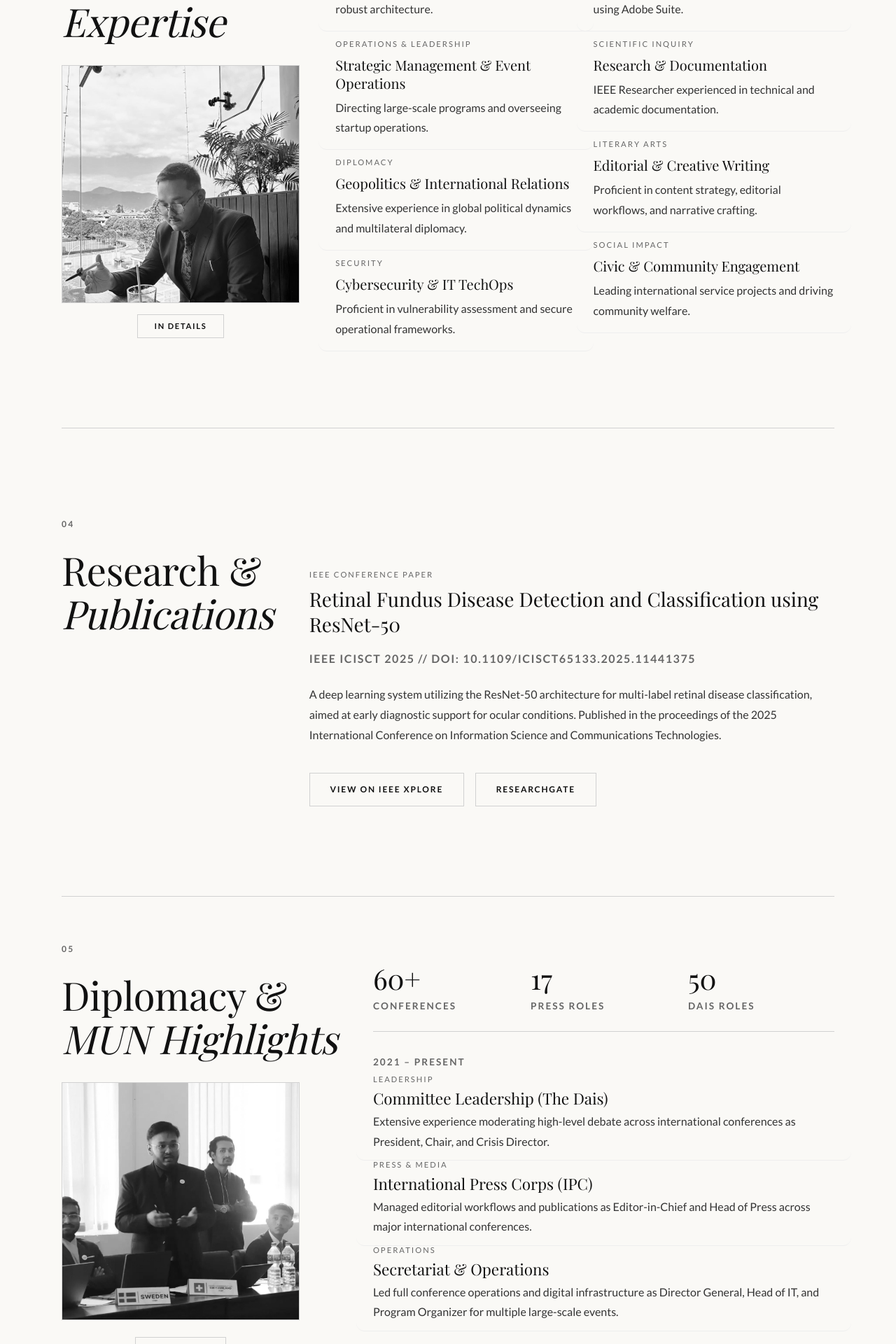
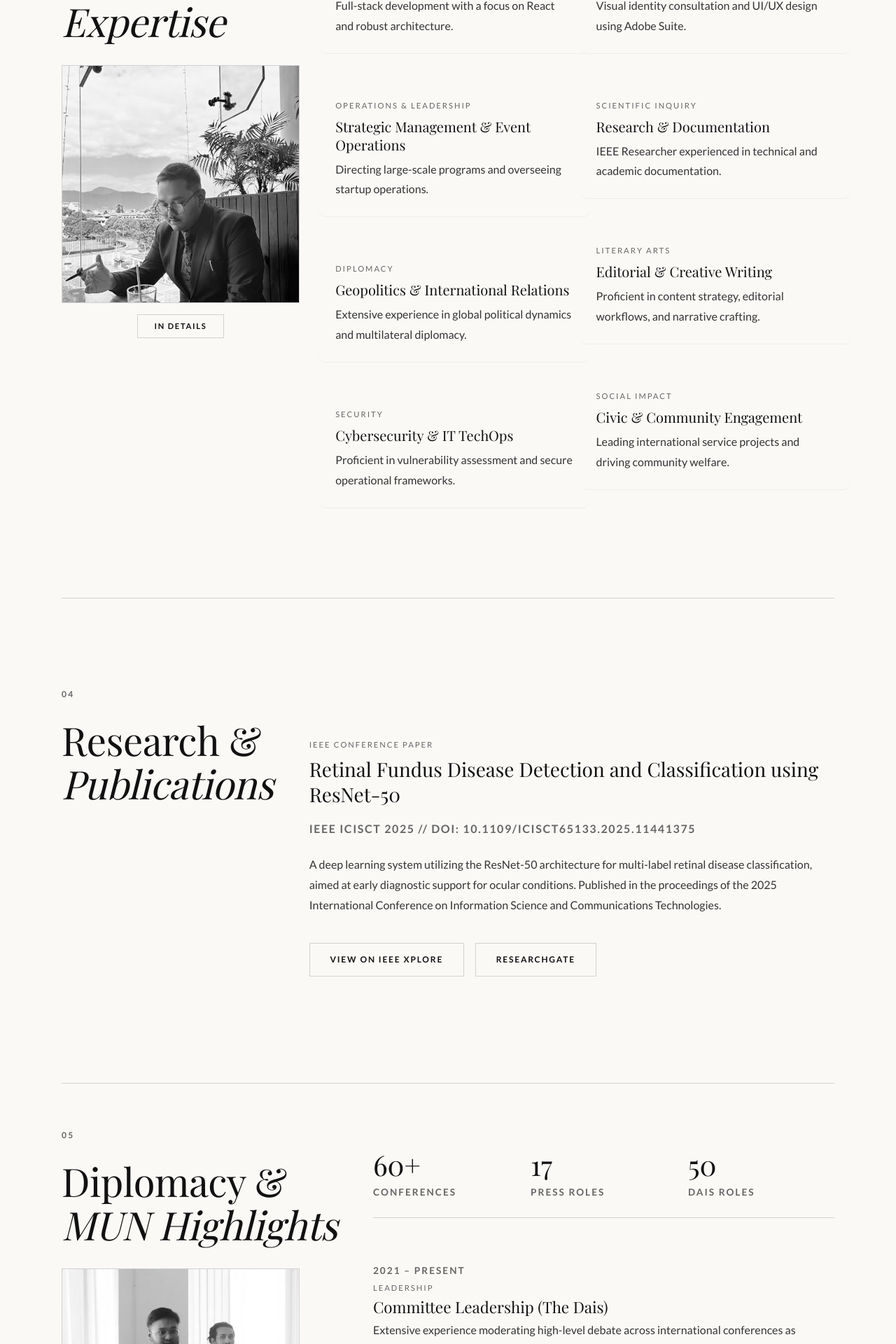
Before and after one commit to sujalbthapa/PortfolioWebsite, a React (Vite) app: page /details in a window 1280 px wide. Shown: the part 2157-4077 px from the top of the page at 70% size. Built offline with nearby package versions, Linux system fonts and the light colour scheme; a web font is replaced by a local one.

Commit message:
May 16 some gap changes

```diff
--- a/src/pages/Details.tsx
+++ b/src/pages/Details.tsx
@@ -164,10 +164,10 @@ const Details = () => {
             </div>
           }
         >
-          <div style={{ display: 'grid', gridTemplateColumns: '1fr 1fr', gap: '1.5rem' }}>
-            <div style={{ display: 'flex', flexDirection: 'column', gap: '1rem' }}>
+          <div style={{ display: 'grid', gridTemplateColumns: '1fr 1fr', gap: '2rem' }}>
+            <div style={{ display: 'flex', flexDirection: 'column', gap: '1.5rem' }}>
               {expertiseItems.slice(0, 4).map(item => (
-                <article key={item.id} className="article-card" style={{ borderBottom: '1px solid #eee', paddingBottom: '1rem' }}>
+                <article key={item.id} className="article-card" style={{ borderBottom: '1px solid #eee', paddingBottom: '1.5rem' }}>
                   <div className="article-category">{item.category}</div>
                   <h4 className="article-title" style={{ fontSize: '1.25rem', marginBottom: '0.5rem', lineHeight: '1.3' }}>{item.title}</h4>
                   <p className="body-text" style={{ color: allExpertiseExpanded ? 'var(--text-gray)' : 'var(--text-charcoal)' }}>
@@ -180,9 +180,9 @@ const Details = () => {
               ))}
             </div>
 
-            <div style={{ display: 'flex', flexDirection: 'column', gap: '1rem' }}>
+            <div style={{ display: 'flex', flexDirection: 'column', gap: '1.5rem' }}>
               {expertiseItems.slice(4).map(item => (
-                <article key={item.id} className="article-card" style={{ borderBottom: '1px solid #eee', paddingBottom: '1rem' }}>
+                <article key={item.id} className="article-card" style={{ borderBottom: '1px solid #eee', paddingBottom: '1.5rem' }}>
                   <div className="article-category">{item.category}</div>
                   <h4 className="article-title" style={{ fontSize: '1.25rem', marginBottom: '0.5rem', lineHeight: '1.3' }}>{item.title}</h4>
                   <p className="body-text" style={{ color: allExpertiseExpanded ? 'var(--text-gray)' : 'var(--text-charcoal)' }}>
@@ -255,7 +255,7 @@ const Details = () => {
             </div>
           }
         >
-          <div style={{ display: 'flex', flexDirection: 'column', gap: '2rem', marginTop: '2rem' }}>
+          <div style={{ display: 'flex', flexDirection: 'column', gap: '2.5rem', marginTop: '2rem' }}>
 
             <div style={{ display: 'grid', gridTemplateColumns: 'repeat(3, 1fr)', gap: '1rem', borderBottom: '1px solid #d1d1d1', paddingBottom: '1.5rem' }}>
               <div>
@@ -272,8 +272,8 @@ const Details = () => {
               </div>
             </div>
 
-            <div style={{ display: 'flex', flexDirection: 'column', gap: '0.75rem' }}>
-              <article className="article-card" style={{ borderBottom: '1px solid #eee', paddingBottom: '0.75rem' }}>
+            <div style={{ display: 'flex', flexDirection: 'column', gap: '1.5rem' }}>
+              <article className="article-card" style={{ borderBottom: '1px solid #eee', paddingBottom: '1.5rem' }}>
                 <div className="item-meta" style={{ marginBottom: '0.2rem' }}>2021 – Present</div>
                 <div className="article-category" style={{ margin: '0 0 0.2rem 0' }}>Leadership</div>
                 <h4 className="article-title" style={{ fontSize: '1.4rem', marginBottom: '0.25rem', lineHeight: '1.3', fontFamily: 'var(--font-serif)' }}>Committee Leadership (The Dais)</h4>
@@ -302,7 +302,7 @@ const Details = () => {
                 )}
               </article>
 
-              <article className="article-card" style={{ borderBottom: '1px solid #eee', paddingBottom: '0.75rem' }}>
+              <article className="article-card" style={{ borderBottom: '1px solid #eee', paddingBottom: '1.5rem' }}>
                 <div className="article-category" style={{ margin: '0.5rem 0 0.2rem 0' }}>Press & Media</div>
                 <h4 className="article-title" style={{ fontSize: '1.4rem', marginBottom: '0.25rem', lineHeight: '1.3', fontFamily: 'var(--font-serif)' }}>International Press Corps (IPC)</h4>
                 <p className="body-text" style={{ color: allMunExpanded ? 'var(--text-gray)' : 'var(--text-charcoal)' }}>
@@ -322,7 +322,7 @@ const Details = () => {
                 )}
               </article>
 
-              <article className="article-card" style={{ borderBottom: '1px solid #eee', paddingBottom: '0.75rem' }}>
+              <article className="article-card" style={{ borderBottom: '1px solid #eee', paddingBottom: '1.5rem' }}>
                 <div className="article-category" style={{ margin: '0.5rem 0 0.2rem 0' }}>Operations</div>
                 <h4 className="article-title" style={{ fontSize: '1.4rem', marginBottom: '0.25rem', lineHeight: '1.3', fontFamily: 'var(--font-serif)' }}>Secretariat & Operations</h4>
                 <p className="body-text" style={{ color: allMunExpanded ? 'var(--text-gray)' : 'var(--text-charcoal)' }}>
@@ -419,10 +419,10 @@ const Details = () => {
             </div>
           }
         >
-          <div style={{ display: 'grid', gridTemplateColumns: '1fr 1fr', gap: '1.5rem' }}>
-            <div style={{ display: 'flex', flexDirection: 'column', gap: '1rem' }}>
+          <div style={{ display: 'grid', gridTemplateColumns: '1fr 1fr', gap: '2rem' }}>
+            <div style={{ display: 'flex', flexDirection: 'column', gap: '1.5rem' }}>
               {civicItems.slice(0, 4).map(item => (
-                <article key={item.id} className="article-card" style={{ borderBottom: '1px solid #eee', paddingBottom: '1rem' }}>
+                <article key={item.id} className="article-card" style={{ borderBottom: '1px solid #eee', paddingBottom: '1.5rem' }}>
                   <div className="item-meta" style={{ marginBottom: '0.2rem' }}>{item.date}</div>
                   <div className="article-category" style={{ margin: '0 0 0.2rem 0' }}>{item.category}</div>
                   <h4 className="article-title" style={{ fontSize: '1.4rem', marginBottom: '0.25rem', lineHeight: '1.3' }}>{item.title}</h4>
@@ -437,9 +437,9 @@ const Details = () => {
               ))}
             </div>
 
-            <div style={{ display: 'flex', flexDirection: 'column', gap: '1rem' }}>
+            <div style={{ display: 'flex', flexDirection: 'column', gap: '1.5rem' }}>
               {civicItems.slice(4).map(item => (
-                <article key={item.id} className="article-card" style={{ borderBottom: '1px solid #eee', paddingBottom: '1rem' }}>
+                <article key={item.id} className="article-card" style={{ borderBottom: '1px solid #eee', paddingBottom: '1.5rem' }}>
                   <div className="item-meta" style={{ marginBottom: '0.2rem' }}>{item.date}</div>
                   <div className="article-category" style={{ margin: '0 0 0.2rem 0' }}>{item.category}</div>
                   <h4 className="article-title" style={{ fontSize: '1.4rem', marginBottom: '0.25rem', lineHeight: '1.3' }}>{item.title}</h4>
--- a/src/styles/global.css
+++ b/src/styles/global.css
@@ -778,7 +778,7 @@ a:hover {
   display: flex;
   flex-direction: column;
   padding: 1.5rem;
-  margin: -1.5rem;
+  margin: 0 -1.5rem;
   border-radius: 12px;
   transition: all 0.4s cubic-bezier(0.4, 0, 0.2, 1);
   background-color: transparent;
@@ -997,6 +997,8 @@ a:hover {
 
 .home-header {
   padding: 2rem clamp(1.5rem, 5vw, 3rem);
+  backdrop-filter: none !important;
+  -webkit-backdrop-filter: none !important;
 }
 
 .hero-lead {
```
